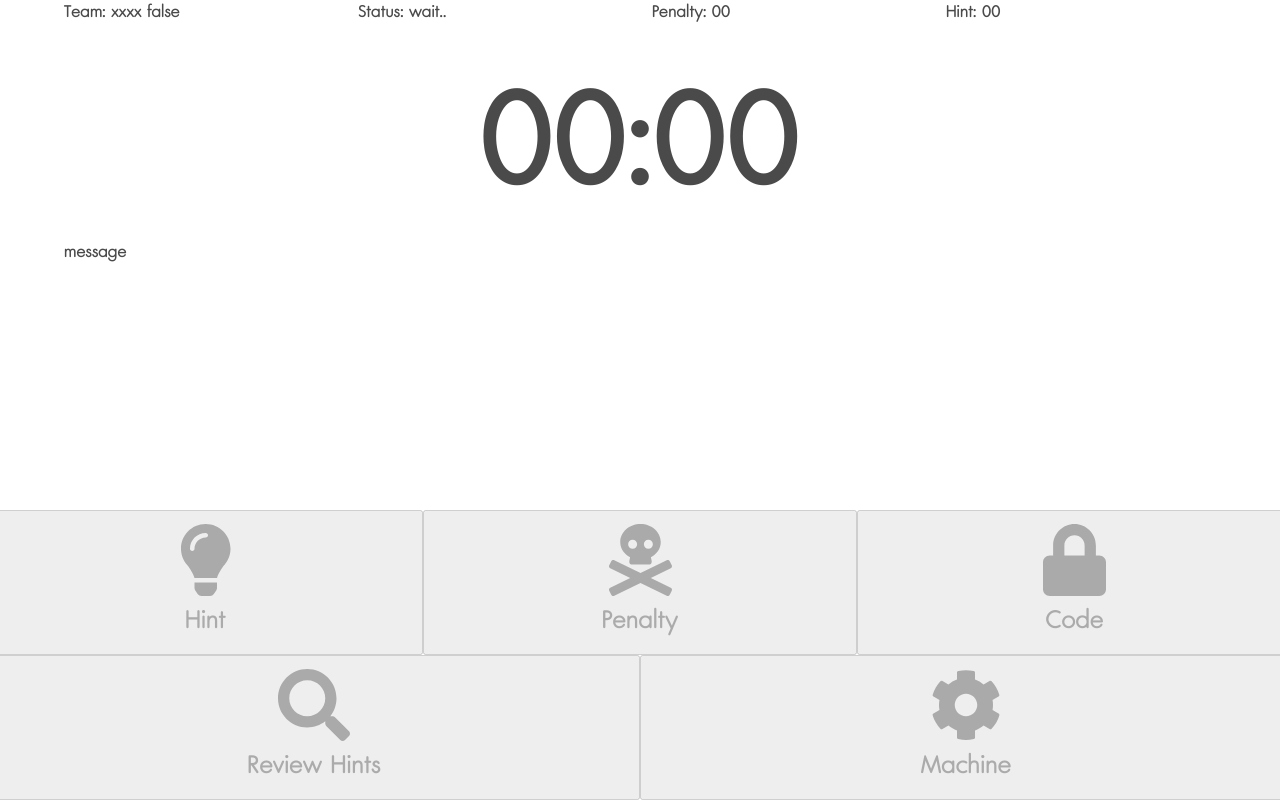
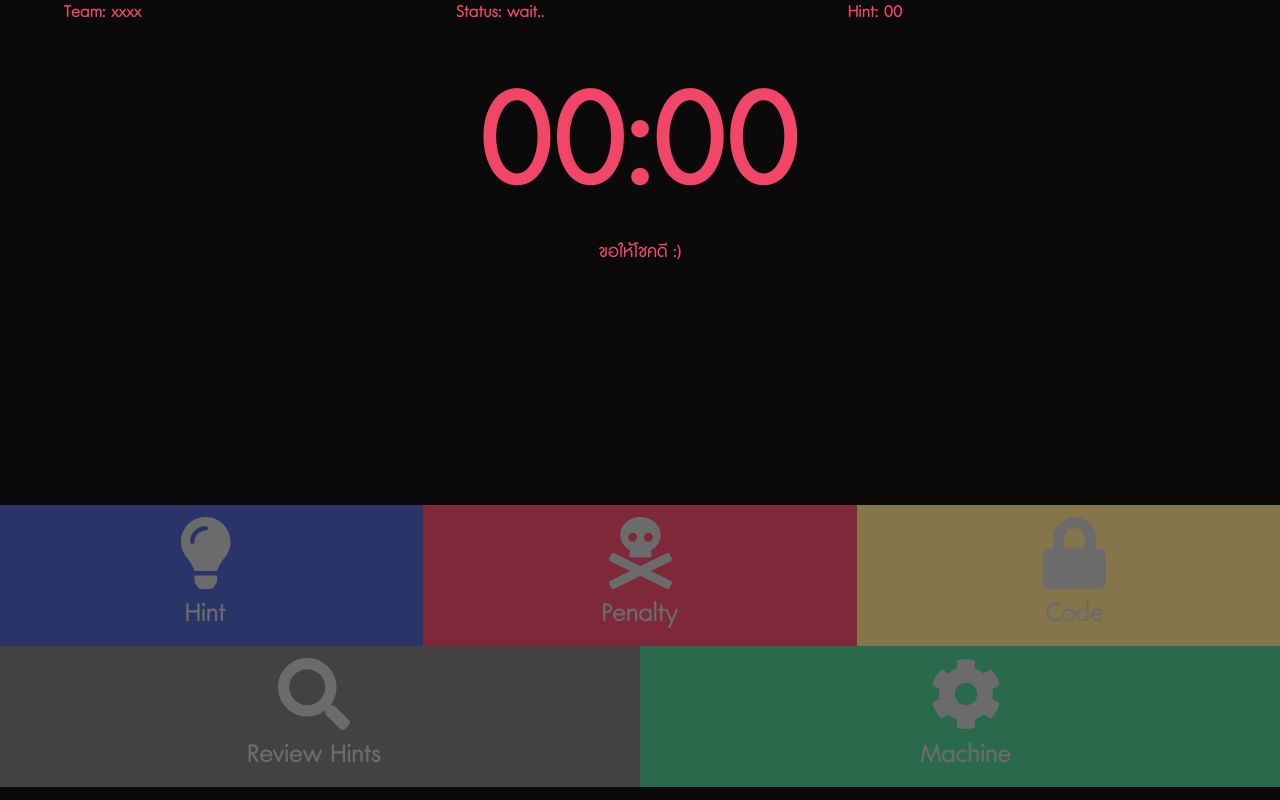
Before and after one commit to nppi3enz/the-exit-game, a Vue app: page /#/game in a window 1280 px wide. Built offline with nearby package versions, Linux system fonts and the light colour scheme; no server answers; what vue-sweetalert2 would draw is missing.

Commit message:
add penalty mode

```diff
--- a/src/assets/main.scss
+++ b/src/assets/main.scss
@@ -16,8 +16,10 @@
     font-weight: normal;
     font-style: normal;
 }
-body{
+body, html{
     font-family: 'db_admanrounded_x';
+    background: $black;
+    color: $red;
 }
 .timer{
     text-align: center;
@@ -26,10 +28,33 @@ body{
 .menu{
     position: fixed;
     left: 0;
-    bottom: 12px;
+    bottom: 25px;
     width: 100%;
     // color: white;
     text-align: center;
+    button{
+        border:0px;
+        color: #fff;
+        &.penalty{
+            background: $red;
+        }
+        &.machine{
+            background: $green;
+        }
+        &.code{
+            background: $yellow;
+        }
+        &.hint{
+            background: $blue;
+        }
+        &.review{
+            background: $grey;
+        }
+        &:disabled{
+            color: #ccc;
+            opacity: 0.5;
+        }
+    }
 }
 .menu button{
     font-family: 'db_admanrounded_x';
--- a/src/views/Game.vue
+++ b/src/views/Game.vue
@@ -3,38 +3,42 @@
     <div class="container">
         <div class="columns is-mobile">
             <div class="column">
-                Team: xxxx {{statusGame}}
+                Team: xxxx
             </div>
             <div class="column">Status: {{statusServer}}</div>
-            <div class="column">Penalty: 00</div>
             <div class="column">Hint: 00</div>
         </div>
         <div class="timer">
             {{remainTime}}
         </div>
         <div class="columns">
-            <div class="column is-full">message</div>
+            <div class="column is-full">
+                <div class="has-text-danger has-text-centered">
+                    {{message}}
+                </div>
+            </div>
         </div>
     </div>
     <div class="menu">
         <div class="columns is-mobile">
-            <button class="column" @click="callHint" :disabled="!statusGame">
+            <button class="column hint" @click="callHint" :disabled="!statusGame">
                 <font-awesome-icon icon="lightbulb" size="3x" /><br>
                 Hint</button>
-            <button class="column" :disabled="!statusGame">
+            <button class="column penalty" :disabled="!statusGame">
                 <font-awesome-icon icon="skull-crossbones" size="3x" /><br>
                 Penalty
                 </button>
-            <button class="column" @click="callCode" :disabled="!statusGame">
+                <!-- !statusGame &&  -->
+            <button class="column code" @click="callCode" :disabled="!statusGame || checkFlagPenalty">
                 <font-awesome-icon icon="lock" size="3x" /><br>
                 Code</button>
         </div>
         <div class="columns is-mobile">
-            <button class="column" :disabled="!statusGame">
+            <button class="column review" :disabled="!statusGame">
                 <font-awesome-icon icon="search" size="3x" /><br>
                 Review Hints</button>
 
-            <button class="column" @click="callMachine" :disabled="!statusGame">
+            <button class="column machine" @click="callMachine" :disabled="!statusGame">
                 <font-awesome-icon icon="cog" size="3x"  /><br>
                 Machine</button>
         </div>
@@ -74,15 +78,21 @@ export default {
             timeFinish: null,
             remainTime: 'wait',
             user: '',
-            message: '',
-            messages: [],
+            message: 'ขอให้โชคดี :)',
             socket: io(HTTP_HOST),
             interval: null,
             game_puzzle: false,
-            game_musicbox: false
+            game_musicbox: false,
+            numPenalty: 0,
+            timePenalty: 0,
+            checkFlagPenalty: false
         }
     },
     mounted() {
+        if(localStorage.getItem('timePenalty')){
+            this.timePenalty = localStorage.getItem('timePenalty')
+        }
+        this.timePenalty
         this.socket.on('getStatusGame', (data) => {
             this.statusGame = data.gameStart
             this.timeFinish = data.timeFinish
@@ -118,6 +128,14 @@ export default {
         this.countdownTime()
     },
     methods: {
+        checkPenalty() {
+            if(this.timePenalty > Math.floor(Date.now() / 1000)) {
+                this.checkFlagPenalty = true
+                return true
+            }
+            this.checkFlagPenalty = false
+            return false
+        },
         countdownTime() {
             this.interval = setInterval(() => {
                 if(this.statusServer == "online" && this.statusGame == true) {
@@ -139,6 +157,7 @@ export default {
             var minutes = Math.floor(time / 60)
             var seconds = time - minutes * 60
             this.remainTime = pad(minutes)+":"+pad(seconds)
+            this.checkPenalty()
         },
         sendMessage(e) {
             e.preventDefault();
@@ -226,6 +245,13 @@ export default {
                             this.$swal({
                                 type: 'error',
                                 title: 'รหัสผ่านไม่ถูกต้อง'})
+                            this.numPenalty++
+                            if(this.numPenalty == 3){
+                                this.message = 'คุณถูกระงับไม่ให้ใส่รหัส 2 นาที'
+                                this.timePenalty = Math.floor(Date.now() / 1000) + 120
+                                localStorage.setItem("timePenalty", this.timePenalty);
+                                this.numPenalty = 0
+                            }
                             throw new Error("testset")
                         }
                         return response.json()
```
